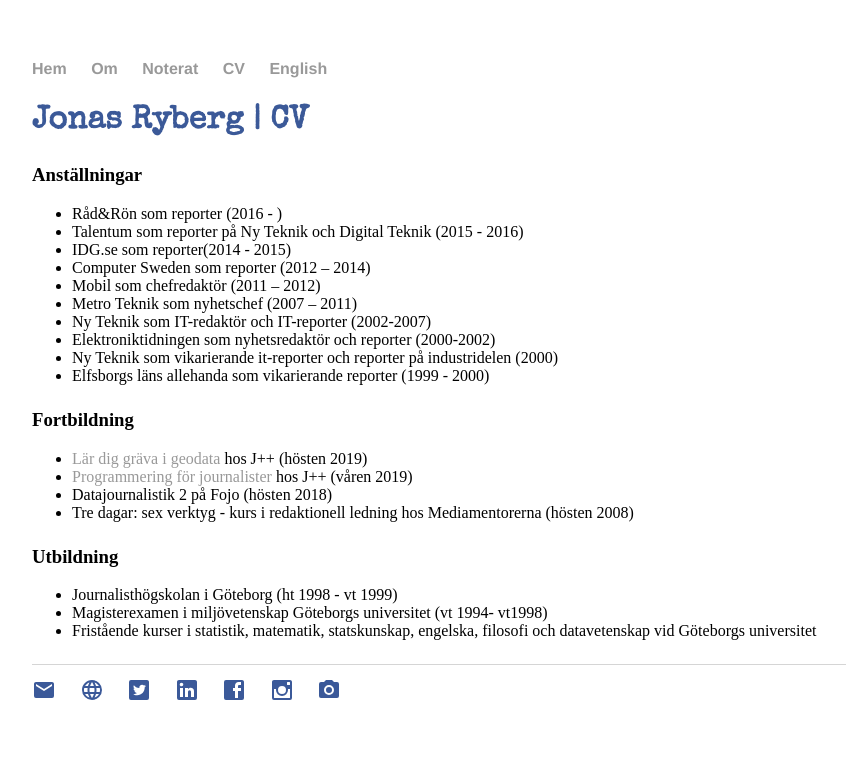
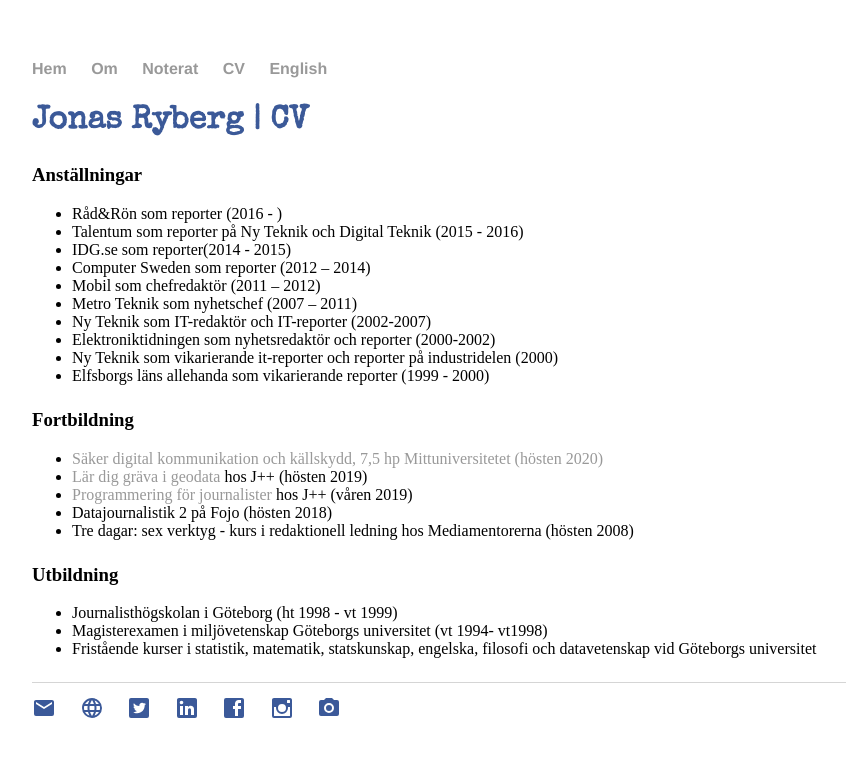
Before and after one commit to jonasryberg/jonasryberg.github.io, a Jekyll site: the page built from cv/index.html, in a window 1280 px wide. Shown: the top 757 px of the page, without its empty margins (160-1006 px from the left). Built offline with Jekyll 4.4.1, drawn with Linux system fonts in a browser that asks for light colours.

Commit message:
Update cv.html
Lagt till två rader i cv

```diff
--- a/_includes/cv.html
+++ b/_includes/cv.html
@@ -16,6 +16,8 @@
 <p>
 <h3>Fortbildning</h3>
 <ul>
+  <li><a href="https://www.miun.se/utbildning/kurser/data-och-it/datavetenskap/datavetenskap-gr-a-databaser-75-hp/kursplan/?kursplanid=17987>Databaser, 7,5 hp Mittuniversitetet (hösten 2020)</a>
+  <li><a href="https://www.miun.se/utbildning/kurser/medier-och-design/journalistik/journalistik-gr-a-sakrare-digital-kommunikation-och-kallskydd-75-hp/kursplan/?kursplanid=24314">Säker digital kommunikation och källskydd, 7,5 hp Mittuniversitetet (hösten 2020)</a>
   <li><a href="https://jplusplus.org/sv/academy/lar-dig-grava-i-geodata/">Lär dig gräva i geodata</a> hos J++ (hösten 2019)</li>
   <li><a href="http://jplusplus.org/sv/academy/lar-dig-programmering-for-journalister/">Programmering för journalister</a> hos J++ (våren 2019)</li>
   <li>Datajournalistik 2 på Fojo (hösten 2018)</li>
```
